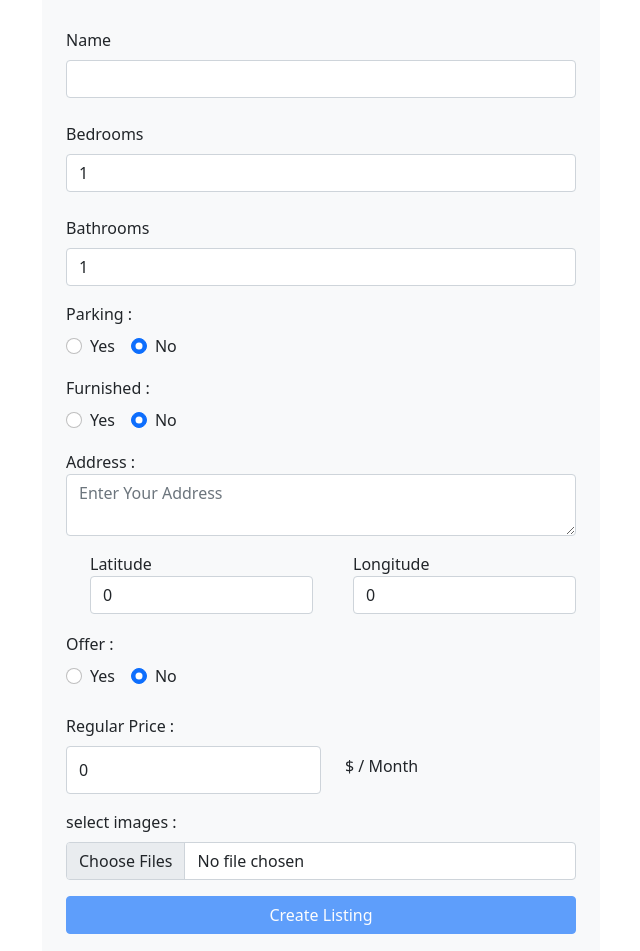
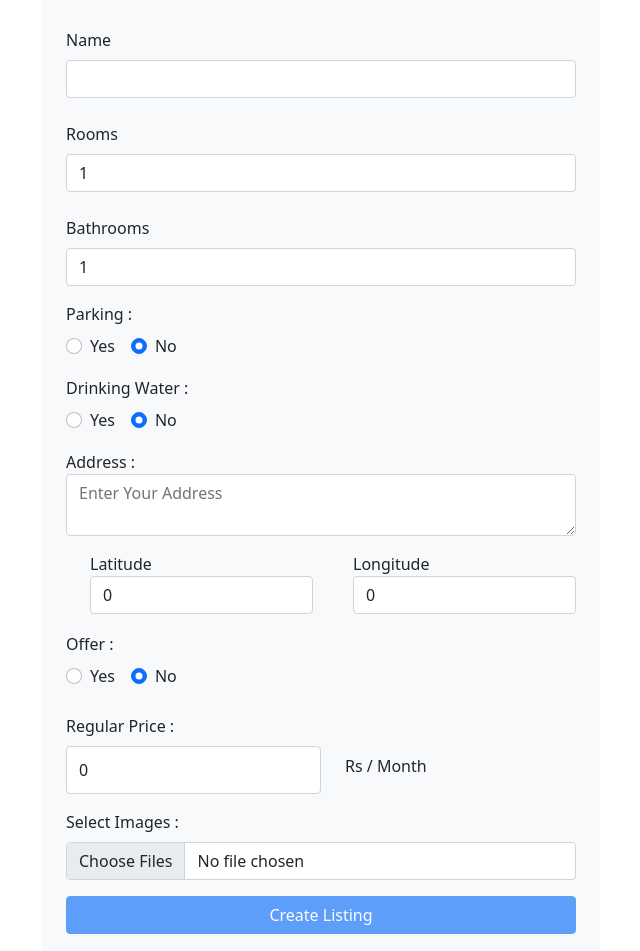
Before and after one commit to EmpSwarup/roomfinder, a React (Create React App) app: page /create-listing in a window 1280 px wide. Shown: the part 201-1152 px from the top of the page, without its empty margins (319-959 px from the left). Built offline with nearby package versions, Linux system fonts and the light colour scheme; no server answers; the HTML template or start-up script is replaced by a standard one.

Commit message:
2nd commit

```diff
--- a/src/components/ListingItem.js
+++ b/src/components/ListingItem.js
@@ -1,6 +1,7 @@
 import React from "react";
 import { Link } from "react-router-dom";
 import { FaBed, FaBath } from "react-icons/fa";
+import { ImLocation2 } from "react-icons/im";
 import { GiTakeMyMoney } from "react-icons/gi";
 import "../styles/listingitem.css";
 const ListingItem = ({ listing, id, onDelete, onEdit }) => {
@@ -17,17 +18,18 @@ const ListingItem = ({ listing, id, onDelete, onEdit }) => {
                 <h2>{listing.name}</h2>
                 <p>{listing.location}</p>
                 <p>
-                  <GiTakeMyMoney /> RS :{" "}
+                  <GiTakeMyMoney /> Rs :{" "}
                   {listing.offer
                     ? listing.discountedPrice
                     : listing.regularPrice}{" "}
                   {listing.type === "rent" && " / Month"}
                 </p>
+                <p><ImLocation2/> {listing.address}</p>
                 <p>
                   <FaBed /> &nbsp;
                   {listing.bedrooms > 1
-                    ? `${listing.bedrooms} Bedrooms`
-                    : "1 Bedreoom"}
+                    ? `${listing.bedrooms} Rooms`
+                    : "1 Room"}
                 </p>
                 <p>
                   <FaBath /> &nbsp;
--- a/src/pages/CreateListing.js
+++ b/src/pages/CreateListing.js
@@ -238,7 +238,7 @@ const CreateListing = () => {
           {/* bedrooms */}
           <div className="mb-3 mt-4">
             <label htmlFor="bedrooms" className="form-label">
-              Bedrooms
+              Rooms
             </label>
             <input
               type="number"
@@ -301,7 +301,7 @@ const CreateListing = () => {
           {/* furnished */}
           <div className="mb-3 ">
             <label htmlFor="furnished" className="form-label">
-              Furnished :
+              Drinking Water :
             </label>
             <div className="d-flex flex-row ">
               <div className="form-check">
@@ -428,7 +428,7 @@ const CreateListing = () => {
                 onChange={onChangeHandler}
                 required
               />
-              {type === "rent" && <p className="ms-4 mt-2">$ / Month</p>}
+              {type === "rent" && <p className="ms-4 mt-2">Rs / Month</p>}
             </div>
           </div>
           {/* offer */}
@@ -453,7 +453,7 @@ const CreateListing = () => {
           {/* files images etc */}
           <div className="mb-3">
             <label htmlFor="formFile" className="form-label">
-              select images :
+              Select Images :
             </label>
             <input
               className="form-control"
--- a/src/pages/EditListing.js
+++ b/src/pages/EditListing.js
@@ -274,7 +274,7 @@ const EditListing = () => {
           {/* bedrooms */}
           <div className="mb-3 mt-4">
             <label htmlFor="bedrooms" className="form-label">
-              Bedrooms
+              Rooms
             </label>
             <input
               type="number"
@@ -337,7 +337,7 @@ const EditListing = () => {
           {/* furnished */}
           <div className="mb-3 ">
             <label htmlFor="furnished" className="form-label">
-              Furnished :
+              Drinking Water :
             </label>
             <div className="d-flex flex-row ">
               <div className="form-check">
@@ -464,7 +464,7 @@ const EditListing = () => {
                 onChange={onChangeHandler}
                 required
               />
-              {type === "rent" && <p className="ms-4 mt-2">$ / Month</p>}
+              {type === "rent" && <p className="ms-4 mt-2">Rs / Month</p>}
             </div>
           </div>
           {/* offer */}
@@ -489,7 +489,7 @@ const EditListing = () => {
           {/* files images etc */}
           <div className="mb-3">
             <label htmlFor="formFile" className="form-label">
-              select images :
+              Select Images :
             </label>
             <input
               className="form-control"
--- a/src/pages/Listing.js
+++ b/src/pages/Listing.js
@@ -17,6 +17,7 @@ import {
   FaArrowCircleRight,
 } from "react-icons/fa";
 import {GiWaterDrop} from "react-icons/gi"
+import { ImLocation2 } from "react-icons/im";
 import {AiOutlineDollarCircle} from "react-icons/ai"
 
 //config
@@ -80,9 +81,9 @@ const Listing = () => {
           <h3>{listing.name}</h3>
           <h6>
             Price :{" "}
-            {listing.offer ? listing.discountedPrice : listing.regularPrice} /
-            RS
+            {listing.offer ? listing.discountedPrice : listing.regularPrice} Rs.
           </h6>
+          <p><ImLocation2/> {listing.address}</p>
           <p>Property For : {listing.type === "rent" ? "Rent" : "Sale"}</p>
           <p>
             {listing.offer && (
@@ -100,12 +101,12 @@ const Listing = () => {
           <p>
             <FaBath size={20} /> &nbsp;
             {listing.bathrooms > 1
-              ? `${listing.bathrooms} bathrooms`
+              ? `${listing.bathrooms} Bathrooms`
               : "1 Bathroom"}
           </p>
           <p>
             <FaParking size={20} /> &nbsp;
-            {listing.parking ? `Parking spot` : "no spot for parking"}
+            {listing.parking ? `Parking spot` : "No spot for parking"}
           </p>
           <p>
             <GiWaterDrop size={20} /> &nbsp;
--- a/src/pages/Profile.js
+++ b/src/pages/Profile.js
@@ -115,7 +115,7 @@ const Profile = () => {
         </div>
         <div className="col-md-6 profile-container-col2">
           <div className="container mt-4  d-flex justify-content-between">
-            <h2>Profile Details</h2>
+            <h2>Welcome to Room Finder!</h2>
             <button className="btn btn-danger" onClick={logoutHandler}>
               Logout
             </button>
@@ -173,8 +173,7 @@ const Profile = () => {
           </div>
           <div className="mt-3 create-listing">
             <Link to="/create-listing">
-              <FaArrowAltCircleRight color="primary" /> &nbsp; Sell or Rent Your
-              Home
+            <button type="button" class="btn btn-outline-primary">Create a Listing to Sell or Rent your Property</button>
             </Link>
           </div>
         </div>
```
Also changed, not shown: public/assets/homelogo.png (added).
